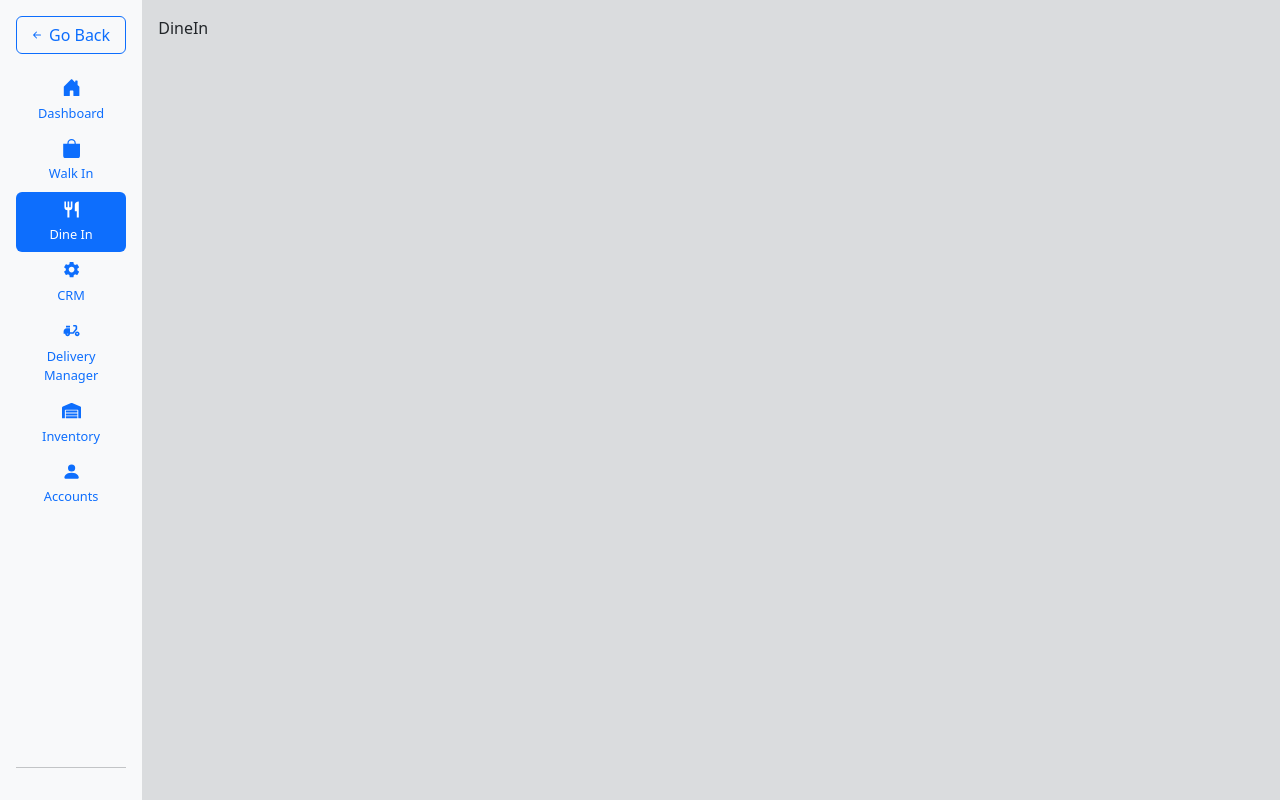
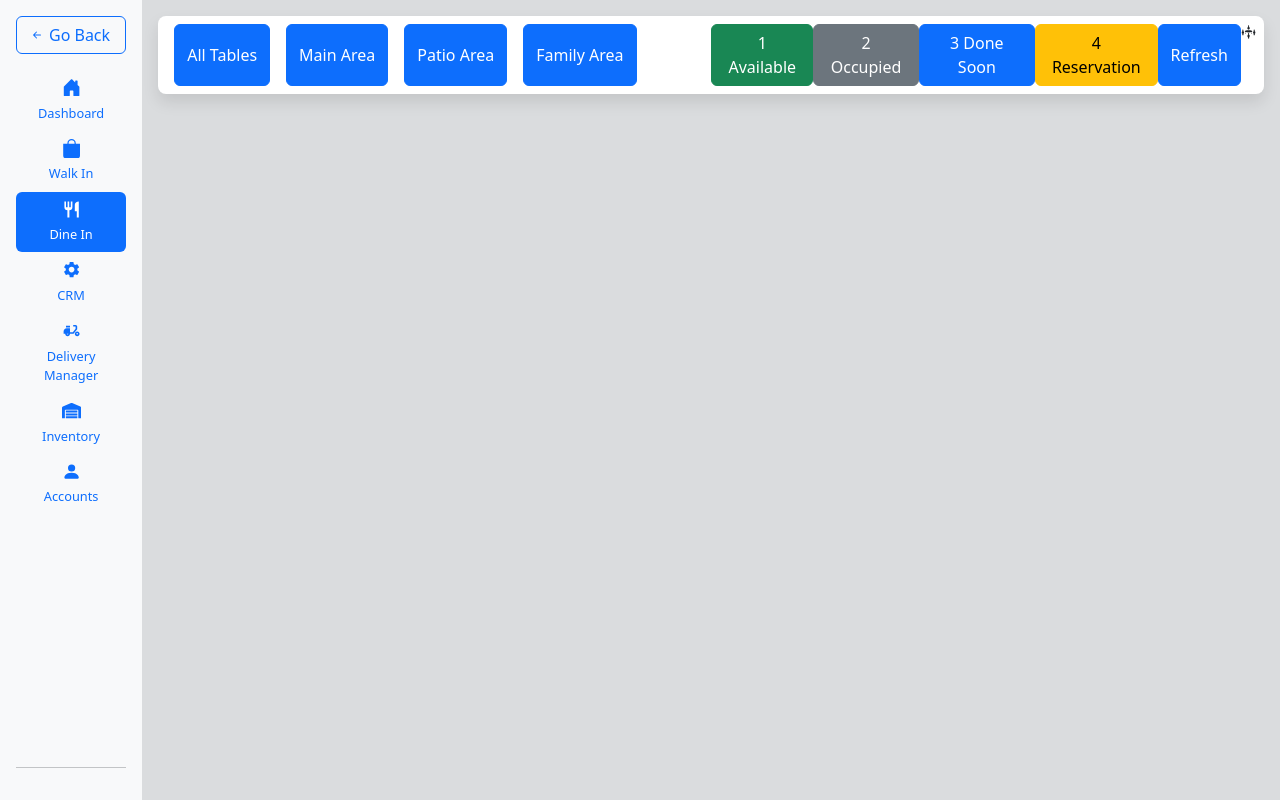
Before and after one commit to muhammedashifpa/zres, a React (Create React App) app: page /pos/main/dine-in in a window 1280 px wide. Built offline with nearby package versions, Linux system fonts and the light colour scheme.

Commit message:
updations in dine in

```diff
--- a/src/components/pos/main/components/dine-in/DineIn.jsx
+++ b/src/components/pos/main/components/dine-in/DineIn.jsx
@@ -1,8 +1,13 @@
 import React from 'react'
+import Header from './components/Header'
+
+
 
 const DineIn = () => {
   return (
-    <div>DineIn</div>
+    <div>
+      <Header/>
+    </div>
   )
 }
 
--- /dev/null
+++ b/src/components/pos/main/components/dine-in/components/Header.js
@@ -0,0 +1,53 @@
+import React from 'react'
+import styled from 'styled-components'
+import Button from '../../../../../utils/button/Button'
+import {GiRoundTable } from 'react-icons/gi'
+
+const Header = () => {
+  return (
+    <>
+    <HeaderWrapper>
+        <HeaderLeft>
+            <Button className={'btn'} name={'All Tables'} />
+            <Button className={'btn'} name={'Main Area'}/>
+            <Button className={'btn'} name={'Patio Area'}/>
+            <Button className={'btn'} name={'Family Area'}/>
+        </HeaderLeft>
+        <HeaderRight>
+            <Button className={'btn btn-success'} name={'1 Available'}/>
+            <Button className={'btn btn-secondary'} name={'2 Occupied'}/>
+            <Button name={'3 Done Soon'}/>
+            <Button className={'btn btn-warning'} name={'4 Reservation'}/>
+            <Button name={'Refresh'}/>
+            <GiRoundTable/>
+        </HeaderRight>
+    </HeaderWrapper>
+    </>
+  )
+}
+
+const HeaderWrapper = styled.div`
+display: flex;
+padding: 0.5rem;
+background-color: #fff;
+border-radius: 0.5rem;
+box-shadow: 0 0.5rem 1rem rgba(0,0,0,0.1);
+`
+
+const HeaderLeft = styled.div`
+display: flex;
+justify-content: flex-start;
+width: 50%;
+button {
+    margin: 0 0.5rem;
+}
+`;
+
+const HeaderRight = styled.div`
+display: flex;
+justify-content: flex-end;
+width: 50%;
+`;
+
+
+export default Header
```
Also changed, not shown: 1 other file (tests, documents, lock files or other folders).
